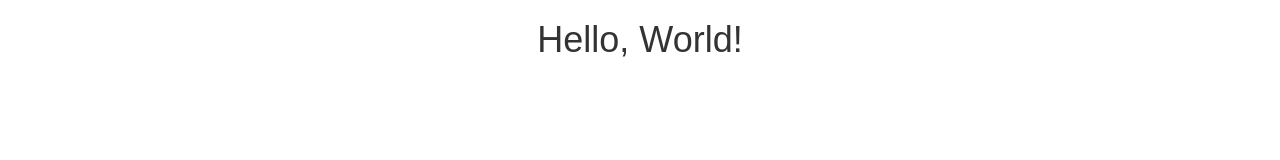
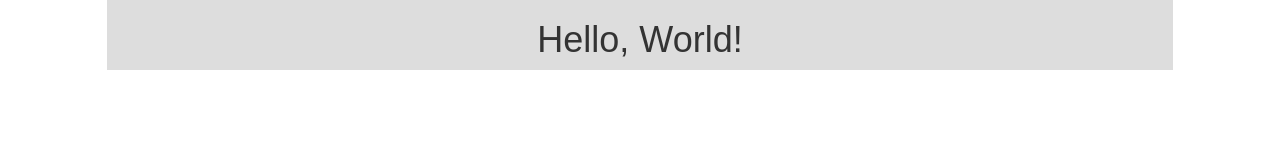
Before and after one commit to djmorrsee/html_template, a plain HTML site: page index.html in a window 1280 px wide. Drawn offline with nearby package versions, Linux system fonts and the light colour scheme.

Commit message:
Bootstrap Page Setup

```diff
--- a/css/style.css
+++ b/css/style.css
@@ -1,3 +1,7 @@
 html, body {
 	font-family:Sans-Serif;
 }
+
+#main-body {
+	background-color:#ddd;
+}
--- a/index.html
+++ b/index.html
@@ -33,7 +33,12 @@
 	</head>
 
 	<body>
-		<h1 align="center">Hello, World!</h1>
+
+		<!-- Bootstrap flavored page setup -->
+		<div class="col-xs-10 col-xs-offset-1" id="main-body">
+			<h1 align="center">Hello, World!</h1>
+		</div>
+
 	</body>
 
 </html>
```
